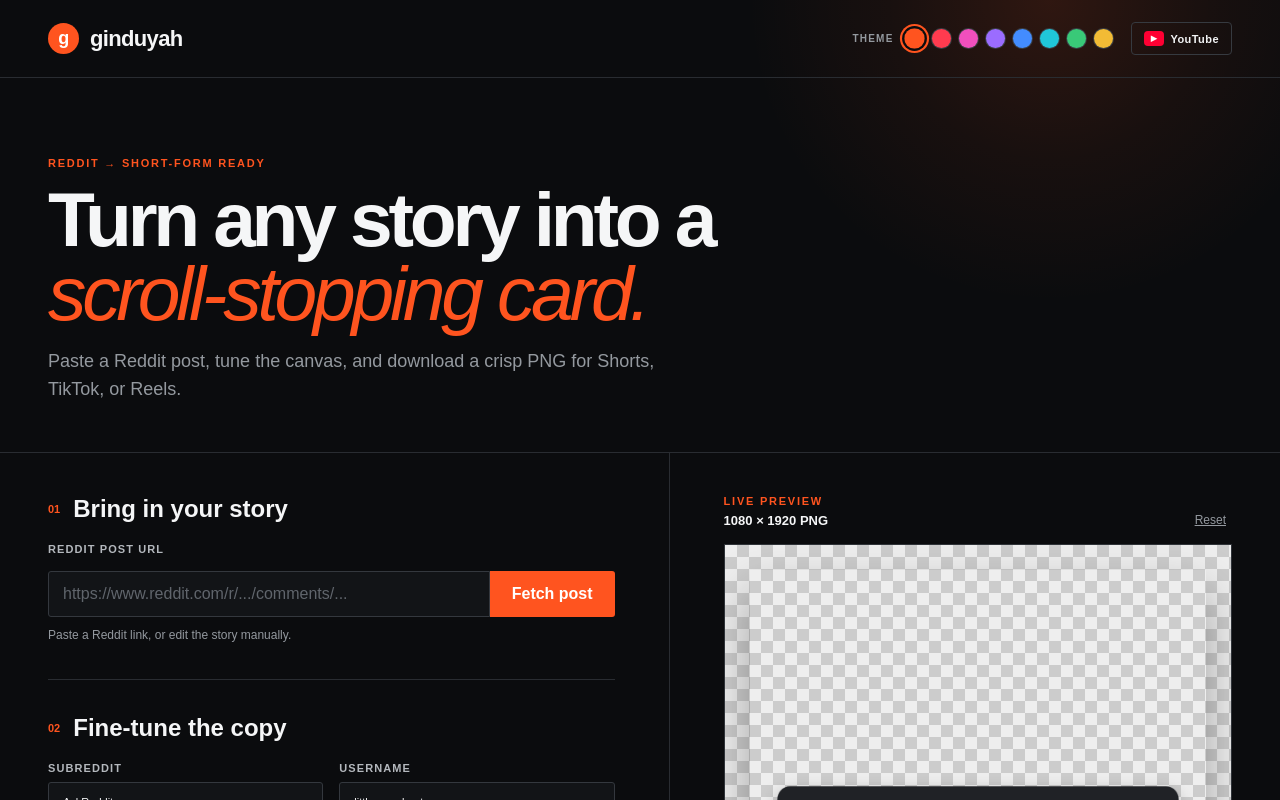
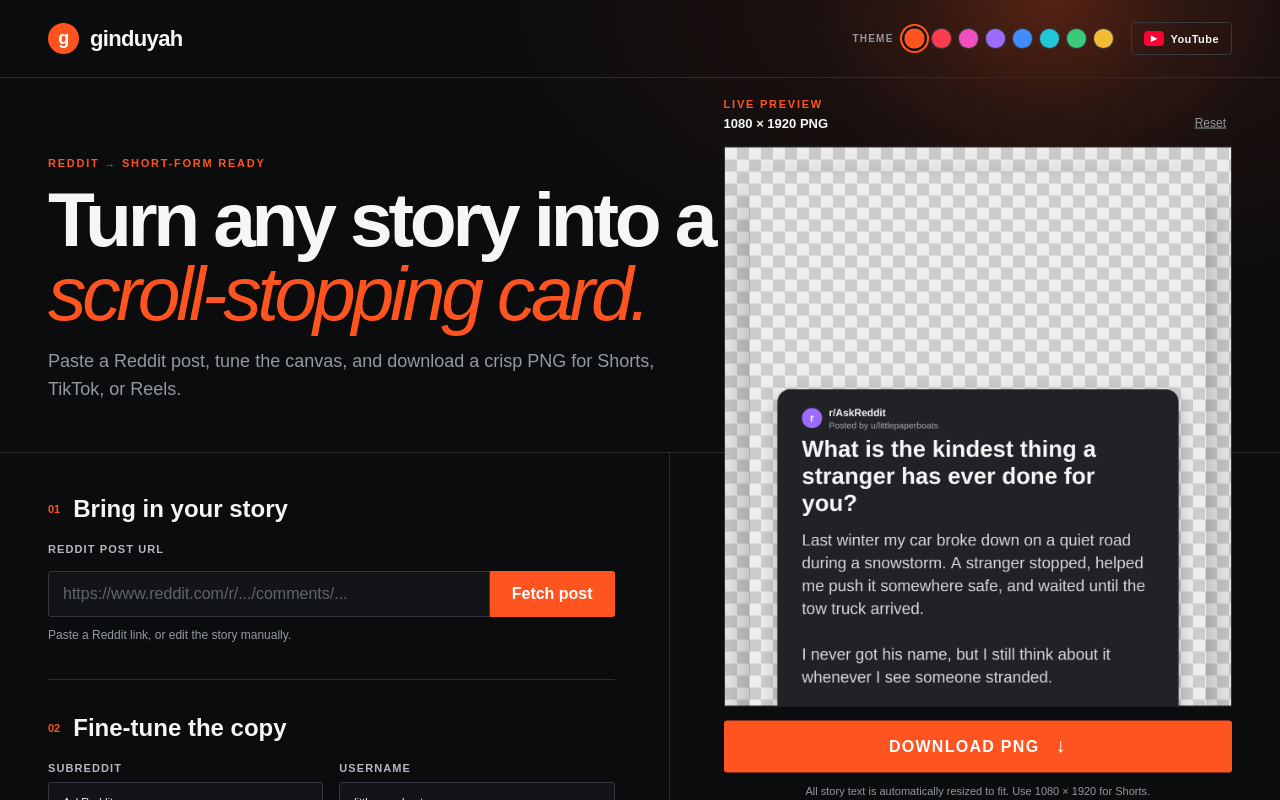
Before and after one commit to quatic4/ginduyah, a Next.js app: page / in a window 1280 px wide. Shown: the top 800 px of the page. Built offline with nearby package versions, Linux system fonts and the light colour scheme.

Commit message:
Center live preview and add flowing spotlight trail

```diff
--- a/app/globals.css
+++ b/app/globals.css
@@ -1,7 +1,7 @@
-:root { --ink:#f5f6f7; --muted:#94999f; --paper:#0b0c0e; --panel:#15171a; --orange:#ff541f; --accent-rgb:255,84,31; --line:#292c31; --glow-x:82vw; --glow-y:0px; }
+:root { --ink:#f5f6f7; --muted:#94999f; --paper:#0b0c0e; --panel:#15171a; --orange:#ff541f; --accent-rgb:255,84,31; --line:#292c31; --glow-x:82vw; --glow-y:0px; --trail-x:76vw; --trail-y:80px; }
 * { box-sizing: border-box; }
 html { background: var(--paper); }
-body { margin:0; color:var(--ink); background:radial-gradient(circle 420px at var(--glow-x) var(--glow-y),rgba(var(--accent-rgb),.15) 0,rgba(var(--accent-rgb),.055) 38%,transparent 72%),var(--paper); font-family:Arial,Helvetica,sans-serif; }
+body { margin:0; color:var(--ink); background:radial-gradient(ellipse 320px 280px at var(--glow-x) var(--glow-y),rgba(var(--accent-rgb),.22) 0,rgba(var(--accent-rgb),.08) 38%,transparent 76%),radial-gradient(ellipse 780px 420px at var(--trail-x) var(--trail-y),rgba(var(--accent-rgb),.11) 0,rgba(var(--accent-rgb),.045) 45%,transparent 80%),var(--paper); background-attachment:fixed; font-family:Arial,Helvetica,sans-serif; }
 button,input,textarea { font:inherit; }
 button { cursor:pointer; }
 main { min-height:100vh; }
@@ -25,7 +25,7 @@ h1 em { color:var(--orange);font-weight:400; }
 .lede { max-width:610px;margin:0;color:var(--muted);font-size:18px;line-height:1.55; }
 .workspace { max-width:1344px;margin:0 auto 70px;padding:0 48px;display:grid;grid-template-columns:minmax(0,1.05fr) minmax(380px,.95fr);border-top:1px solid var(--line); }
 .controls { padding:42px 54px 20px 0;border-right:1px solid var(--line); }
-.preview-panel { padding:42px 0 20px 54px;position:sticky;top:0;align-self:start; }
+.preview-panel { padding:20px 0 20px 54px;position:sticky;top:50vh;transform:translateY(-50%);align-self:start;max-height:calc(100vh - 32px);overflow-y:auto;scrollbar-width:thin;scrollbar-color:#555a61 transparent; }
 .step { display:flex;align-items:center;gap:13px;margin-bottom:20px; }
 .step span { color:var(--orange);font-size:11px;font-weight:800; }
 h2 { margin:0;font:700 24px Arial,Helvetica,sans-serif; }
@@ -94,6 +94,7 @@ canvas { display:block;width:100%;height:auto;box-shadow:0 22px 45px rgba(0,0,0,
 .tip { text-align:center;color:var(--muted);font-size:11px;margin:12px 0; }
 footer { max-width:1344px;margin:auto;padding:24px 48px 42px;border-top:1px solid var(--line);display:flex;justify-content:space-between;font-size:11px;color:var(--muted); }
 footer strong { color:var(--ink); }
-@media(max-width:850px){ header,.intro,.workspace,footer{padding-left:22px;padding-right:22px}.intro{padding-top:48px}.workspace{display:block}.controls{border-right:0;padding-right:0}.preview-panel{position:static;padding-left:0;border-top:1px solid var(--line)}.canvas-wrap{height:500px}footer{gap:20px;flex-direction:column}.privacy{display:none}.accent-picker>span{display:none} }
+@media(max-width:850px){ header,.intro,.workspace,footer{padding-left:22px;padding-right:22px}.intro{padding-top:48px}.workspace{display:block}.controls{border-right:0;padding-right:0}.preview-panel{position:static;transform:none;max-height:none;overflow:visible;padding-left:0;border-top:1px solid var(--line)}.canvas-wrap{height:500px}footer{gap:20px;flex-direction:column}.privacy{display:none}.accent-picker>span{display:none} }
+@media(prefers-reduced-motion:reduce){body{background-image:radial-gradient(circle 420px at 82vw 0,rgba(var(--accent-rgb),.15),transparent 72%)}}
 @media(max-width:600px){.accent-picker{gap:5px}.accent-picker button{width:15px;height:15px}.brand{font-size:19px}.header-actions{gap:10px}.youtube-link{padding:7px}.youtube-link{font-size:0}.youtube-link span{font-size:8px}}
 @media(max-width:520px){ .url-row{grid-template-columns:1fr}.url-row input,.fetch{border-radius:3px}.fetch{padding:13px}.two{grid-template-columns:1fr}.presets{grid-template-columns:1fr}.canvas-wrap{height:430px} }
```
